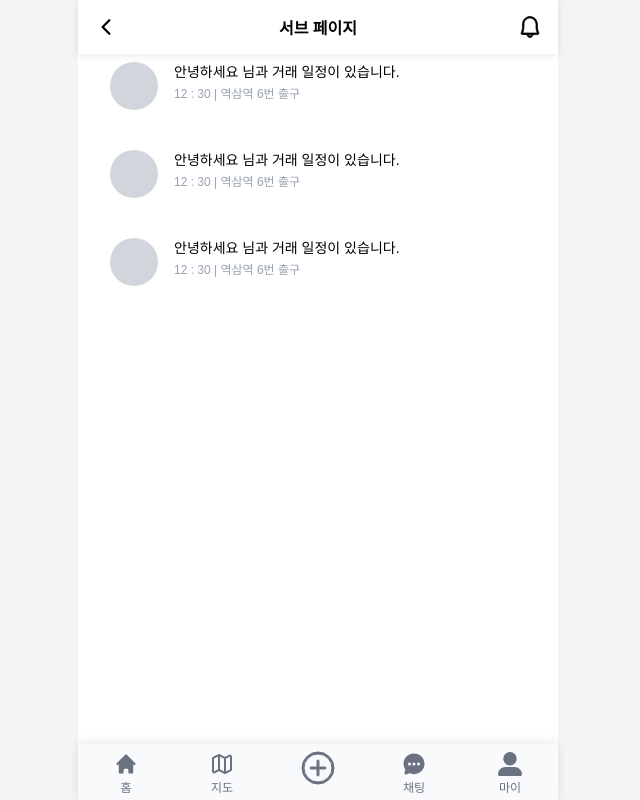
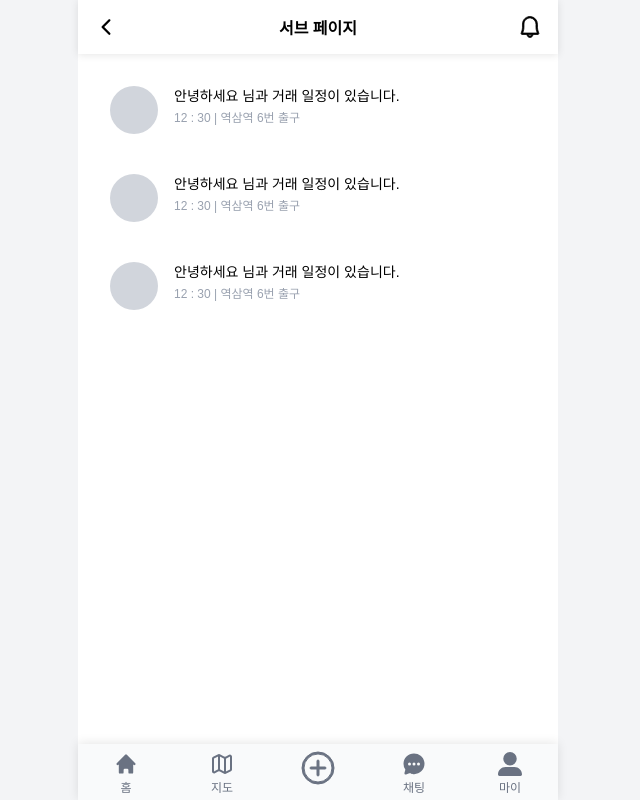
Before and after one commit to chjcode/BeetMarket, a React (Vite) app in the folder fe/: page /alarm in a window 1280 px wide. Shown: the whole page, without its empty margins (322-962 px from the left). Built offline with nearby package versions, Linux system fonts and the light colour scheme; sample sign-in values are in the browser's storage.

Commit message:
design : 디자인 수정

```diff
--- a/fe/src/pages/HomePage/ProductPage/Product3DViewerPage/ui/Product3DViewerPage.tsx
+++ b/fe/src/pages/HomePage/ProductPage/Product3DViewerPage/ui/Product3DViewerPage.tsx
@@ -5,7 +5,7 @@ const Product3DViewerPage = () => {
   const { id } = useParams();
 
   return (
-    <div className="h-full flex flex-col overflow-hidden bg-white">
+    <div className="h-[88dvh] flex flex-col overflow-hidden bg-white">
       <h1 className="text-xl font-bold mb-4">3D 보기</h1>
       <div className="flex-1 overflow-hidden">
         {id && <ModelViewer productId={id} />}
--- a/fe/src/pages/UtilPage/AlarmPage.tsx
+++ b/fe/src/pages/UtilPage/AlarmPage.tsx
@@ -18,7 +18,7 @@ const alarms = [
 
 const AlarmPage = () => {
   return (
-    <div className="bg-white min-h-screen px-4 pt-2 pb-4">
+    <div className="bg-white min-h-screen px-4 pt-8 pb-4">
       <ul className="flex flex-col gap-y-10">
         {alarms.map((alarm) => (
           <li key={alarm.id} className="flex items-start">
```
